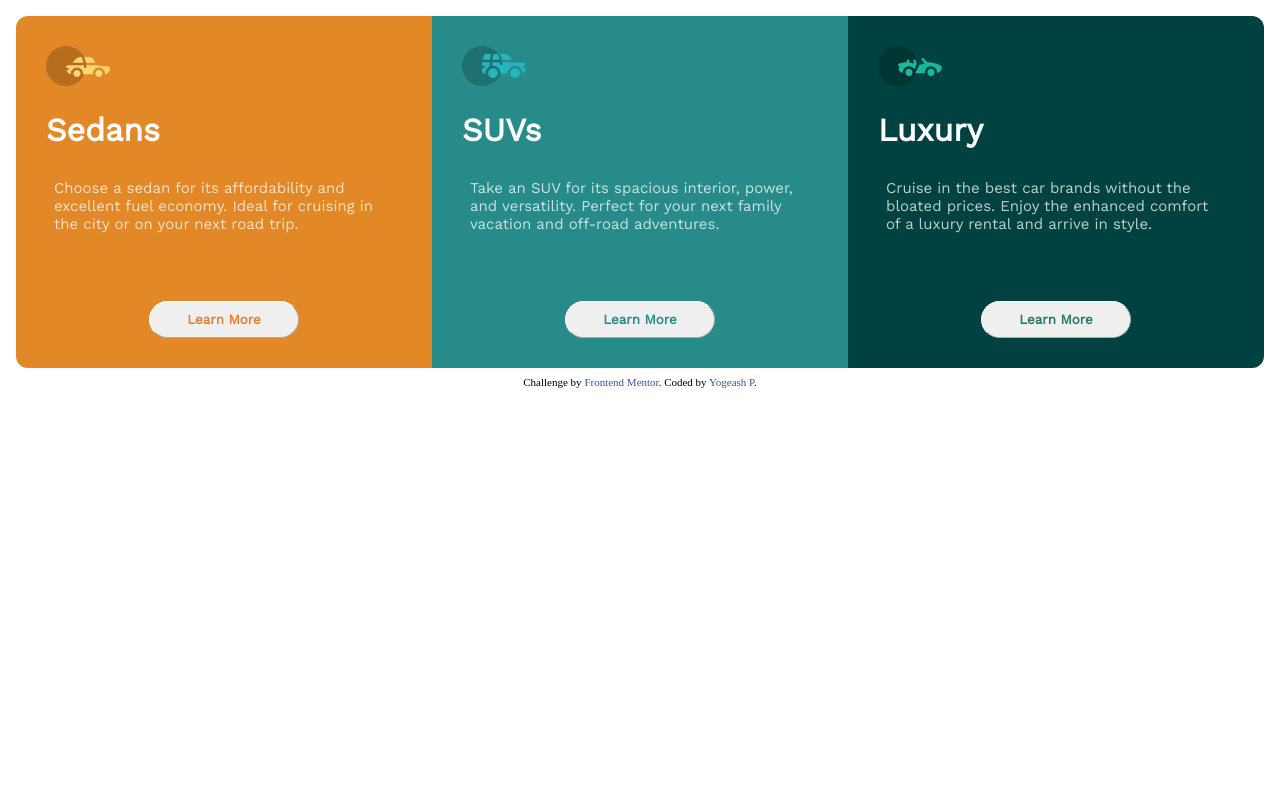
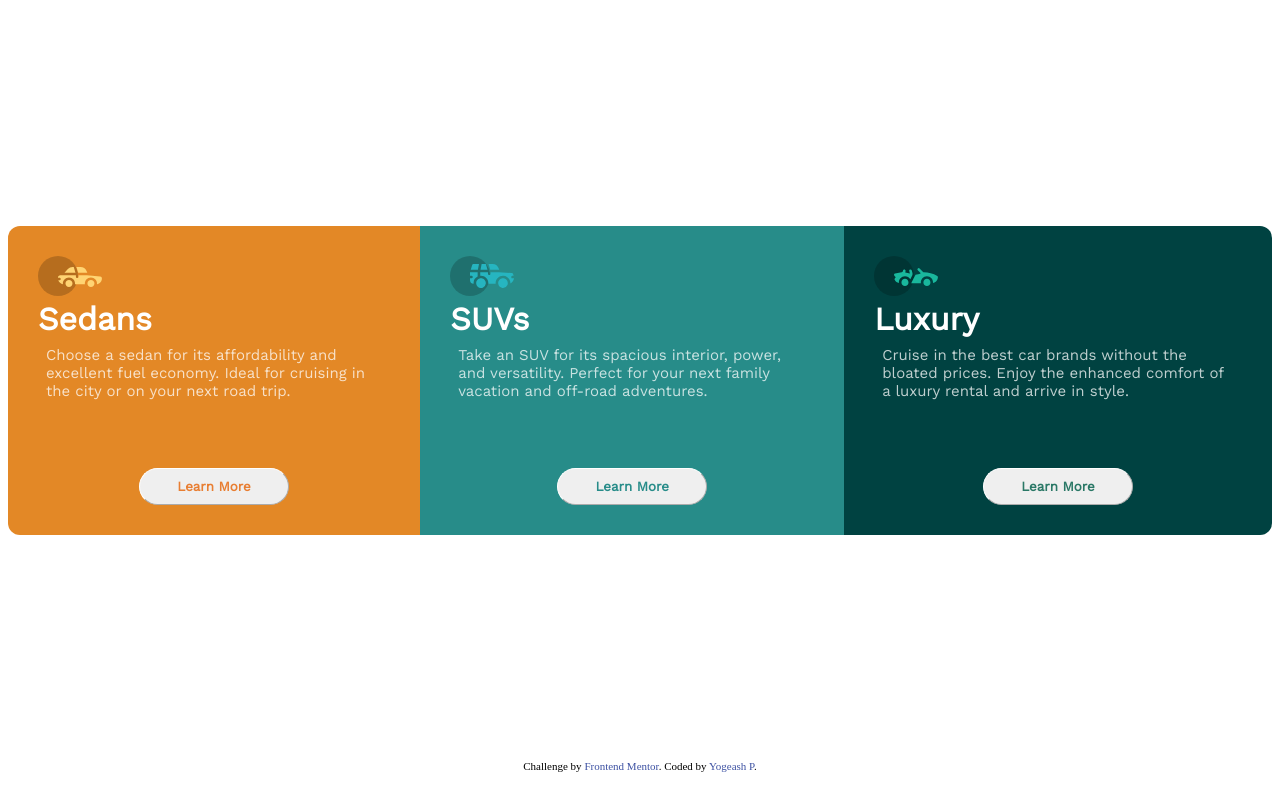
Before and after one commit to yogeash002/Preview_card, a plain HTML site: page index.html in a window 1280 px wide. Drawn offline with nearby package versions, Linux system fonts and the light colour scheme.

Commit message:
Flex Positioned Center

```diff
--- a/style.css
+++ b/style.css
@@ -1,3 +1,9 @@
+*{
+    margin:0;
+    padding: 0;
+    box-sizing: border-box;
+}
+
 h1{
     color: white;
     font-family: 'Work Sans', sans-serif;
@@ -136,11 +142,12 @@ p{
 
     .grid-container{
 
-        display:grid;
-        grid-template-columns: auto auto auto;
+        display:flex;
         justify-content: center ;
+        align-items: center;
         padding: 8px;
-        width: fit-content;
+        width: 100%;
+        height: 95vh;
     }
 
     .Sedan{
```
Also changed, not shown: images/Screenshot_desktop.png.
